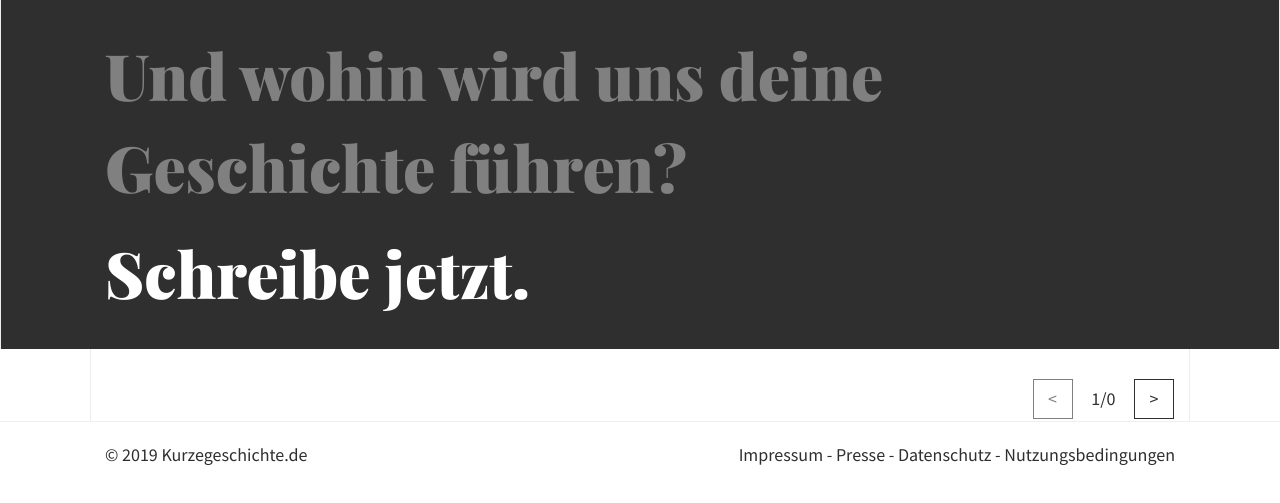
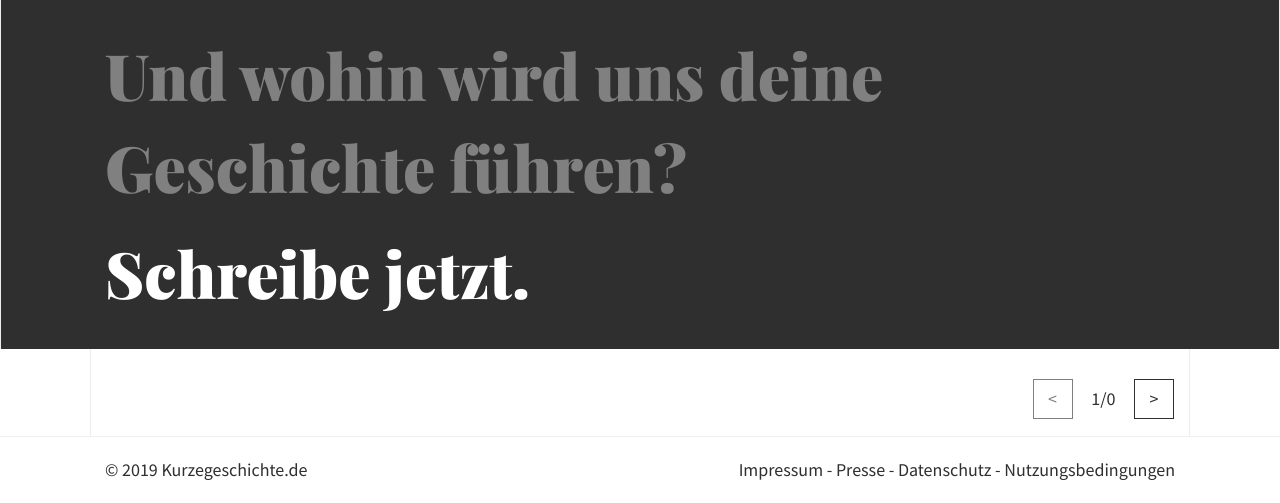
Before and after one commit to Padierfind/Kurzegeschichte, a Flask app: page / in a window 1280 px wide. Shown: the part 632-1135 px from the top of the page. Before the commit the page ends 1097 px from the top, so only its background shows below. Run offline with Flask 2, Linux system fonts and the light colour scheme; data that the repository does not hold is empty; some libraries are stand-ins or nearby versions.

Commit message:
Frontend: Added splash screen and changed some frontend bugs.

```diff
--- a/templates/index.html
+++ b/templates/index.html
@@ -170,7 +170,7 @@
             </div>
         </div>
 
-        <div class="container max_w border_on_side no_padding_bottom">
+        <div class="container max_w border_on_side">
             <div id="preview_container_2" class="row">
             </div>
             <div id="page_counter" class="page_index_container">
```
Also changed, not shown: static/img/social_cover.png, static/img/splash_screen.png (added), 2 other files.
